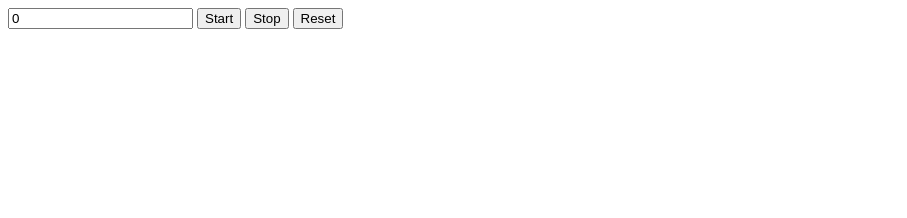
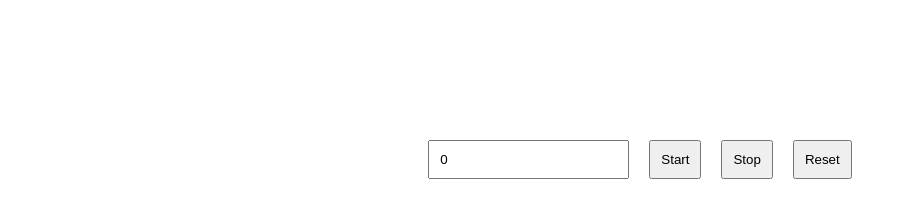
Before and after one commit to Guilheeeerme/Js-ninja, a plain HTML site: page aula-21-DesafioCronômetro/index.html in a window 1280 px wide. Shown: the whole page, without its empty margins (0-907 px from the left). Drawn offline with Linux system fonts and the light colour scheme.

Commit message:
update index.html challenge-21

```diff
--- a/aula-21-DesafioCronômetro/index.html
+++ b/aula-21-DesafioCronômetro/index.html
@@ -4,6 +4,17 @@
     <meta charset="UTF-8">
     <meta name="viewport" content="width=device-width, initial-scale=1.0">
     <title>Desafio cronômetro</title>
+    <style>
+        * {
+            margin: 10px;
+            padding: 10px;
+        }
+        body {
+            display: flex;
+            justify-content: center;
+            margin-top: 100px;
+        }
+    </style>
 </head>
 <body>
 
```
